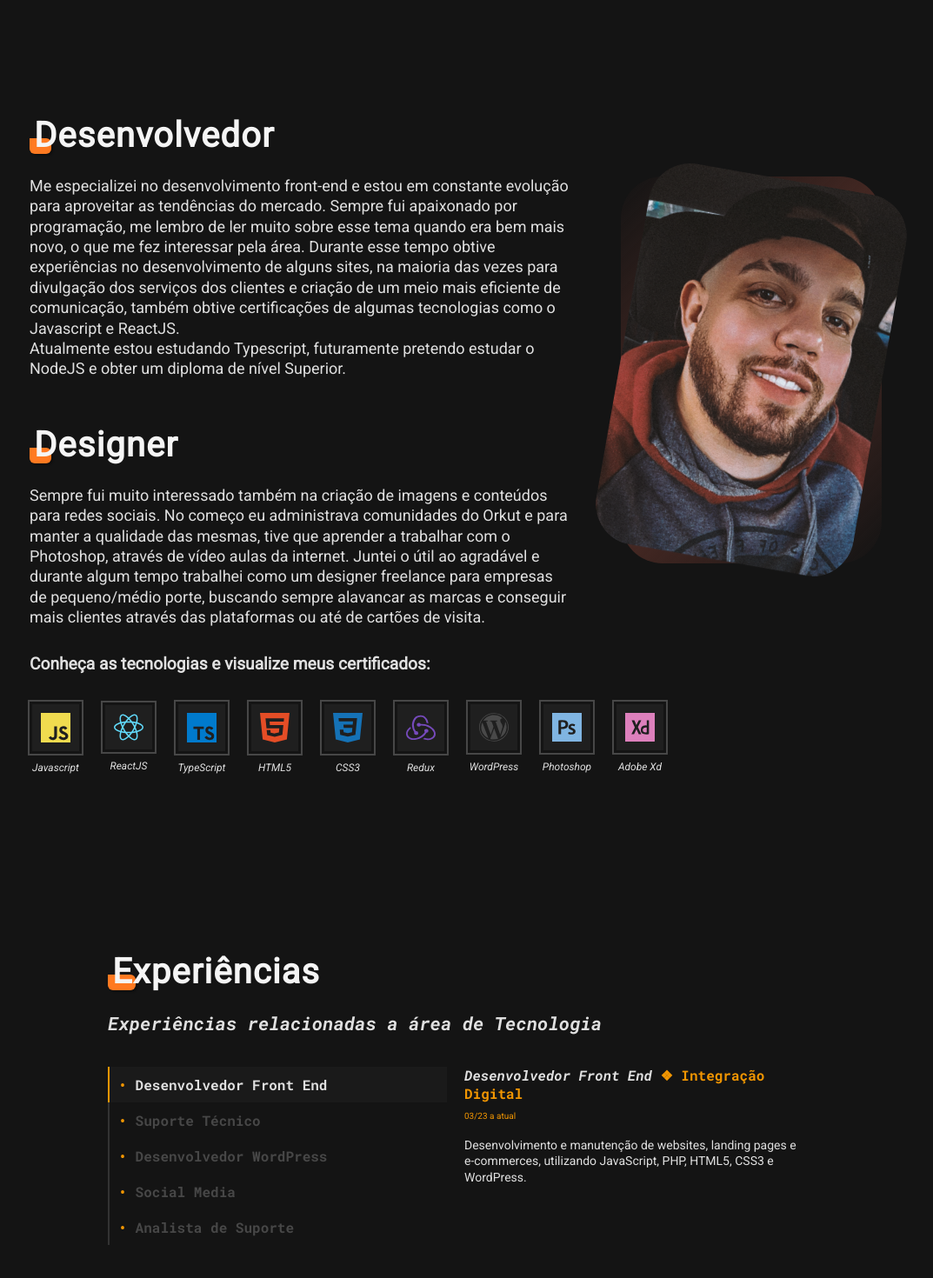
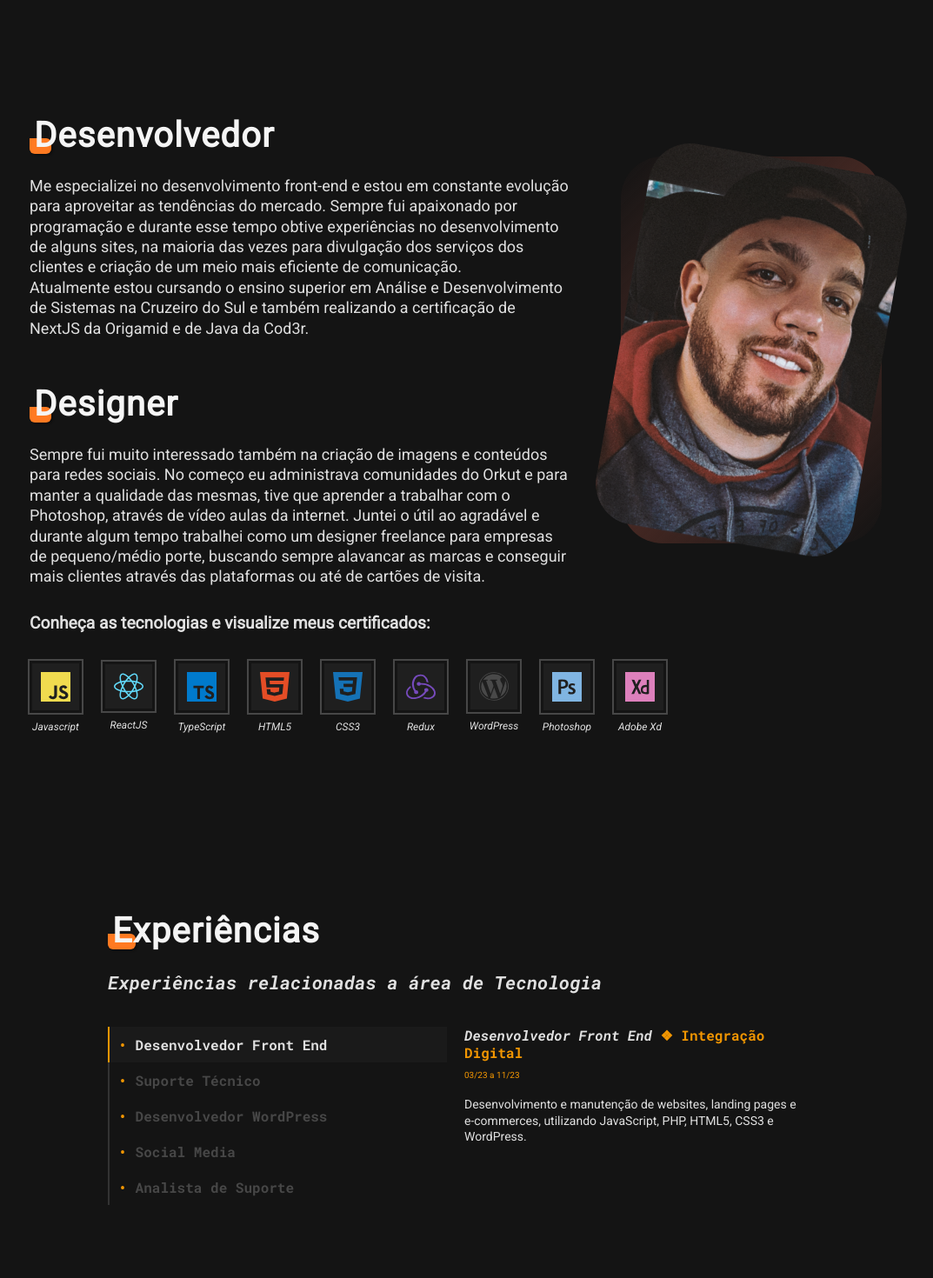
Before and after one commit to GuilhermeJSales/meu-portfolio, a React (Vite) app: page / in a window 1280 px wide. Shown: the part 938-2408 px from the top of the page at 87% size, without its empty margins (116-1189 px from the left). Built offline with nearby package versions, Linux system fonts and the light colour scheme.

Commit message:
about att

```diff
--- a/src/Components/Sobre/About.jsx
+++ b/src/Components/Sobre/About.jsx
@@ -78,10 +78,8 @@ export const About = () => {
               <SubTitleAll data-aos="fade-up" data-aos-duration="1500">Desenvolvedor</SubTitleAll>
               <Paragraph data-aos="fade-up" data-aos-duration="1600">
                 Me especializei no desenvolvimento front-end e estou em constante evolução para aproveitar as tendências do mercado.
-                Sempre fui apaixonado por programação, me lembro de ler muito sobre esse tema quando era bem mais novo, o que me fez interessar pela área. Durante esse tempo
-                obtive experiências no desenvolvimento de alguns sites, na maioria das vezes para divulgação dos serviços dos clientes e criação de um meio mais eficiente de comunicação,
-                também obtive certificações de algumas tecnologias como o Javascript e ReactJS. <br></br>
-                Atualmente estou estudando Typescript, futuramente pretendo estudar o NodeJS e obter um diploma de nível Superior.
+                Sempre fui apaixonado por programação e durante esse tempo obtive experiências no desenvolvimento de alguns sites, na maioria das vezes para divulgação dos serviços dos clientes e criação de um meio mais eficiente de comunicação. <br></br>
+                Atualmente estou cursando o ensino superior em Análise e Desenvolvimento de Sistemas na Cruzeiro do Sul e também realizando a certificação de NextJS da Origamid e de Java da Cod3r.
               </Paragraph>
             </SobreDiv>
 
--- a/src/Components/Sobre/Exp.jsx
+++ b/src/Components/Sobre/Exp.jsx
@@ -117,7 +117,7 @@ transition: transform 0.25s cubic-bezier(0.645, 0.045, 0.355, 1) 0.1s;
 export const Exp = () => {
 
   const exp = [
-      {id: 0, data:"03/23 a atual", empresa:"Integração Digital", cargo:'Desenvolvedor Front End',  description:"Desenvolvimento e manutenção de websites, landing pages e e-commerces, utilizando JavaScript, PHP, HTML5, CSS3 e WordPress."},
+      {id: 0, data:"03/23 a 11/23", empresa:"Integração Digital", cargo:'Desenvolvedor Front End',  description:"Desenvolvimento e manutenção de websites, landing pages e e-commerces, utilizando JavaScript, PHP, HTML5, CSS3 e WordPress."},
       {id: 1, data:"05/22 a 10/22", empresa:"Máxima Voip", cargo:'Suporte Técnico',  description:"Suporte Técnico via chat para os clientes, criação de novos ambientes, configurações de conta voip e treinamento de novos clientes."},
       {id: 2, data:"01/22 a 06/22", empresa:"Agência R3", cargo:'Desenvolvedor WordPress', description:"Desenvolvimento de sites via WordPress, editando na maioria das vezes temas premium, ou criando novos através de plugins da plataforma."},
       {id: 3, data:"10/18 a 12/22", empresa:"Freelance", cargo:'Social Media', description:"Desenvolvimento de artes para redes sociais de clientes de diversos tipos de segmentos. Criação de story, post-image e também cartões de visita."},
```
